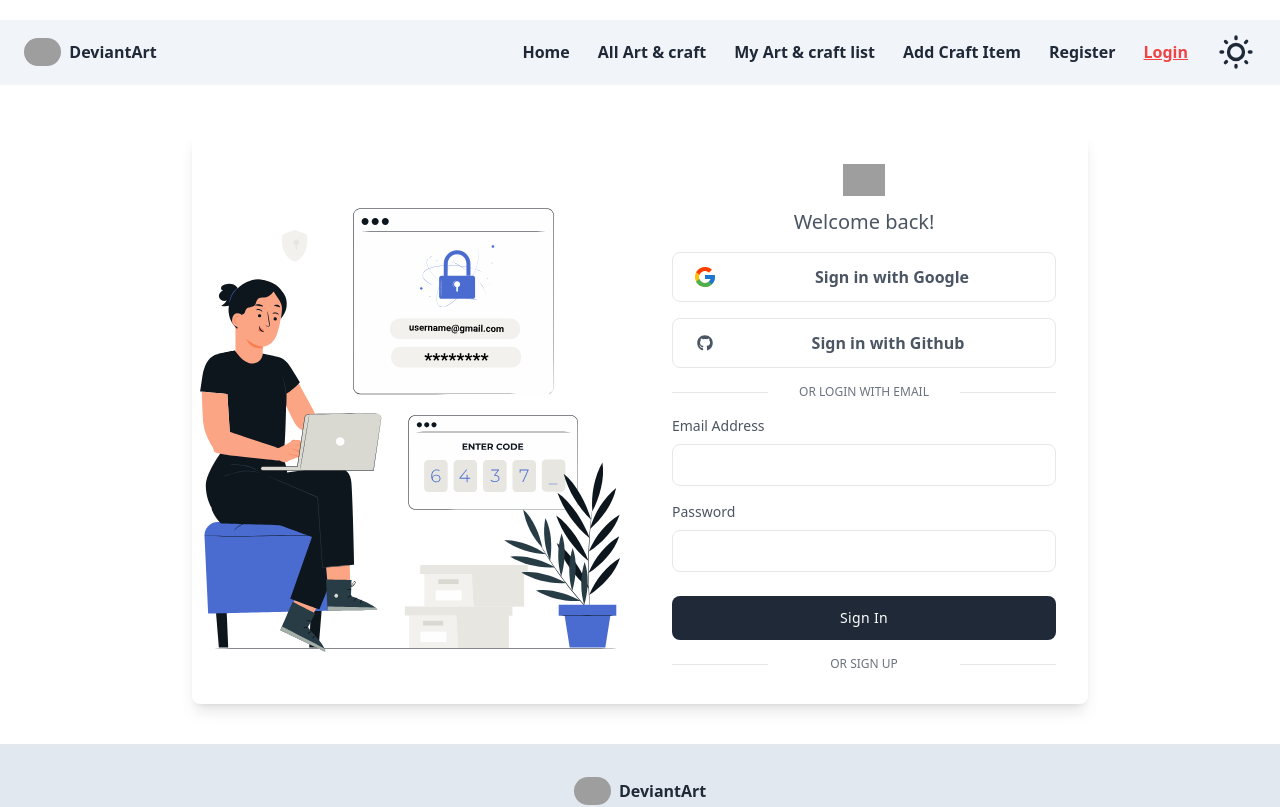
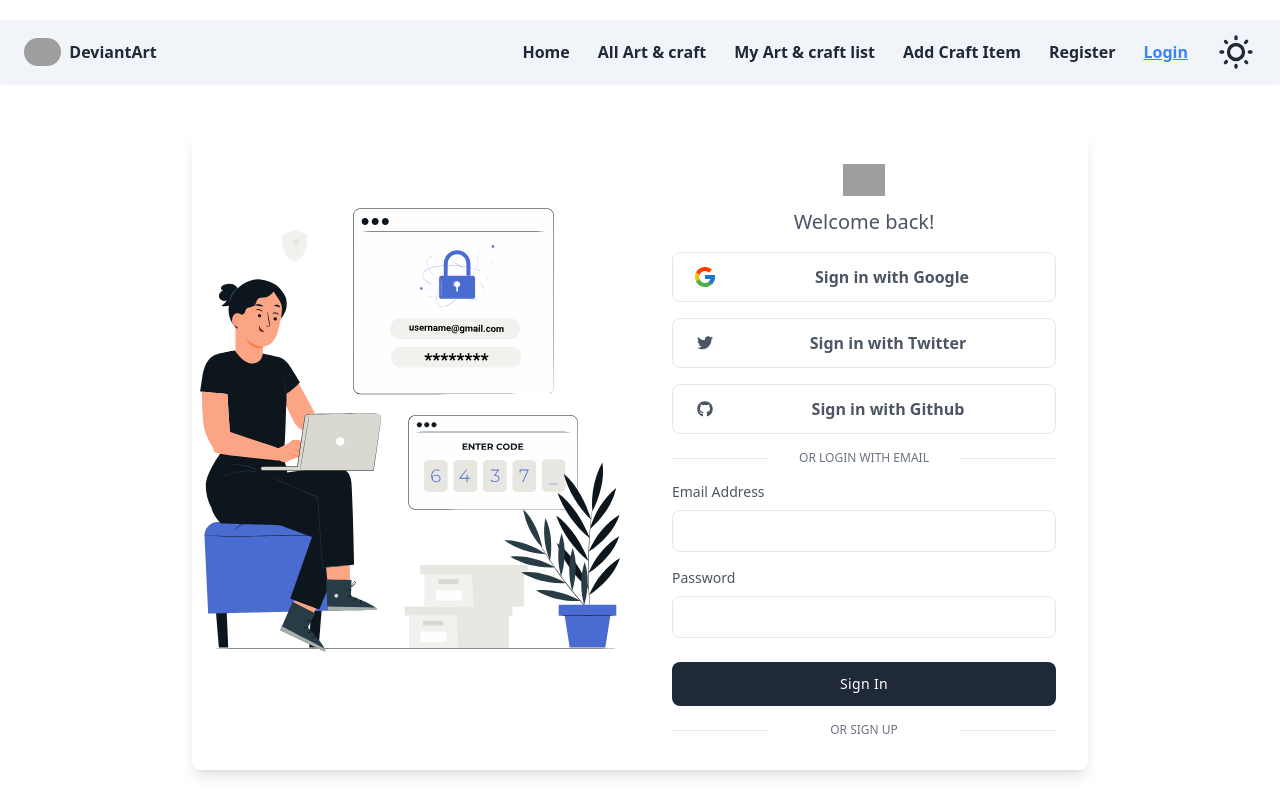
Before and after one commit to jakyaafrinbristi/B9A10-client-side, a React (Vite) app: page /login in a window 1280 px wide. Shown: the top 807 px of the page. Built offline with nearby package versions, Linux system fonts and the light colour scheme; no server answers; grey boxes are pictures that could not be loaded.

Commit message:
readme file added

```diff
--- a/src/components/MyArtDetailsPage.jsx
+++ b/src/components/MyArtDetailsPage.jsx
@@ -17,7 +17,7 @@ const MyArtDetailsPage = ({ item ,items,setItems}) => {
           }).then((result) => {
             if (result.isConfirmed) {
 
-            fetch(`http://localhost:9000/card/${_id}`,{
+            fetch(`${import.meta.env.VITE_API_URL}/card/${_id}`,{
                 method:'DELETE'
             })
             .then(res=>res.json())
--- a/src/components/Navbar.jsx
+++ b/src/components/Navbar.jsx
@@ -90,7 +90,7 @@ const Navbar = () => {
           <NavLink to='/login'
 
             className={({ isActive }) =>
-              isActive ? '  font-bold  underline text-red-500' : 'font-semibold '
+              isActive ? '  font-bold  underline text-blue-500' : 'font-semibold '
             } id="login">Login</NavLink>
 
 
@@ -147,4 +147,4 @@ const Navbar = () => {
   )
 }
 
-export default Navbar
+export default Navbar;
--- a/src/pages/AddCraftItem.jsx
+++ b/src/pages/AddCraftItem.jsx
@@ -42,7 +42,7 @@ const AddCraftItem = () => {
                     title: 'Success!',
                     text: 'Craft Item Added Successfully',
                     icon: 'success',
-                    confirmButtonText: 'Cool'
+                    confirmButtonText: 'Ok'
                   })
 
             }
--- a/src/pages/AllArtCraftItems.jsx
+++ b/src/pages/AllArtCraftItems.jsx
@@ -35,11 +35,8 @@ const AllArtCraftItems = () => {
                 <td className="text-green-600">{table.processing}</td>
                 <th>
                 <Link to={`/card/${table._id}`} >
-                   <button className="btn btn-xs bg-purple-100 text-purple-800 hover:bg-purple-50" id="button">View details</button>
+                   <button className="btn btn-xs bg-purple-100 text-purple-800 hover:bg-purple-50" >View details</button>
                    </Link>
-        <Tooltip anchorSelect="#button">
-          <p >click me</p>
-          </Tooltip>
 
 
                 </th>
--- a/src/pages/Authentication/Login.jsx
+++ b/src/pages/Authentication/Login.jsx
@@ -1,5 +1,6 @@
 import { Link, useLocation, useNavigate } from "react-router-dom"
 import { FaGithub } from "react-icons/fa6";
+import { GrTwitter } from "react-icons/gr";
 import Lottie from "lottie-react";
 // import login from "../../../public/login.json"
 import login from "../../json/login.json";
@@ -17,7 +18,7 @@ const Login = () => {
   const navigate =useNavigate()
   const location =useLocation()
   const { signIn,
-    signInWithGoogle}=useContext(AuthContext);
+    signInWithGoogle,signInWithGithub}=useContext(AuthContext);
     const from =location.state || '/'
 
 
@@ -36,6 +37,22 @@ const Login = () => {
     }
 
   }
+  // github login
+  const handleGithubSign = async() =>{
+    try {
+      await signInWithGithub()
+      navigate(from, { replace:true })
+      toast.success('Successfully Login')
+
+    }
+    catch(error){
+      console.log(error)
+      toast.error("Incorrect...Please logIn again")
+
+    }
+
+  }
+
   // email,pass
   const handleSIgnIn = async e =>{
     e.preventDefault()
@@ -108,6 +125,15 @@ const Login = () => {
             </span>
           </div>
           <div className='flex cursor-pointer items-center justify-center mt-4 text-gray-600 transition-colors duration-300 transform border rounded-lg   hover:bg-gray-50 '>
+            <div className='px-4 py-2'>
+            <GrTwitter />
+            </div>
+
+            <span className='w-5/6 px-4 py-3 font-bold text-center'>
+              Sign in with Twitter
+            </span>
+          </div>
+          <div onClick={ handleGithubSign} className='flex cursor-pointer items-center justify-center mt-4 text-gray-600 transition-colors duration-300 transform border rounded-lg   hover:bg-gray-50 '>
             <div className='px-4 py-2'>
               <FaGithub />
             </div>
--- a/src/pages/Authentication/Register.jsx
+++ b/src/pages/Authentication/Register.jsx
@@ -14,7 +14,7 @@ const Register = () => {
 
   const navigate = useNavigate()
   const location =useLocation()
-  const { createUser, signInWithGoogle, user, setUser, updateUserProfile } = useContext(AuthContext);
+  const { createUser, signInWithGoogle,signInWithGithub ,user, setUser, updateUserProfile } = useContext(AuthContext);
       const from =location.state || '/'
   // create user
   const handleSIgnUp = async e => {
@@ -72,6 +72,21 @@ const Register = () => {
 
     }
   }
+  // github login
+  const handleGithubSign = async() =>{
+    try {
+      await signInWithGithub()
+      navigate(from, { replace:true })
+      toast.success('Successfully Login')
+
+    }
+    catch(error){
+      console.log(error)
+      toast.error("Incorrect...Please logIn again")
+
+    }
+
+  }
   return (
     <div className='flex justify-center items-center min-h-[calc(100vh-306px)] mt-12 gap-6'>
       <div className='flex w-full max-w-sm mx-auto overflow-hidden bg-white rounded-lg shadow-lg  lg:max-w-4xl '>
@@ -114,7 +129,7 @@ const Register = () => {
               Sign in with Google
             </span>
           </div>
-          <div className='flex cursor-pointer items-center justify-center mt-4 text-gray-600 transition-colors duration-300 transform border rounded-lg   hover:bg-gray-50 '>
+          <div onClick={handleGithubSign} className='flex cursor-pointer items-center justify-center mt-4 text-gray-600 transition-colors duration-300 transform border rounded-lg   hover:bg-gray-50 '>
             <div className='px-4 py-2'>
               <FaGithub />
             </div>
--- a/src/pages/MyArtAndCraft.jsx
+++ b/src/pages/MyArtAndCraft.jsx
@@ -7,7 +7,8 @@ const MyArtAndCraft = () => {
     const { user } = useContext(AuthContext)
     const [items,setItems ] = useState([])
     useEffect(() => {
-        fetch(`http://localhost:9000/cards/${user?.email}`)
+
+        fetch(`${import.meta.env.VITE_API_URL}/cards/${user?.email}`)
             .then(res => res.json())
             .then(data => {
                 setItems(data)
--- a/src/pages/Update.jsx
+++ b/src/pages/Update.jsx
@@ -39,7 +39,7 @@ const Update = () => {
                     title: 'Success!',
                     text: 'Craft Item Updated Successfully',
                     icon: 'success',
-                    confirmButtonText: 'Cool'
+                    confirmButtonText: 'Ok'
                   })
 
             }
--- a/src/provider/AuthProvider.jsx
+++ b/src/provider/AuthProvider.jsx
@@ -11,10 +11,12 @@ import {
   updateProfile,
 } from 'firebase/auth'
 import { app} from '../firebase/firebase.config'
+import { GithubAuthProvider } from 'firebase/auth'
 
 export const AuthContext = createContext(null)
 const auth = getAuth(app)
 const googleProvider = new GoogleAuthProvider()
+const githubProvider=new GithubAuthProvider()
 
 const AuthProvider = ({ children }) => {
   const [user, setUser] = useState(null)
@@ -33,6 +35,10 @@ const AuthProvider = ({ children }) => {
   const signInWithGoogle = () => {
     setLoading(true)
     return signInWithPopup(auth, googleProvider)
+  }
+  const signInWithGithub = () => {
+    setLoading(true)
+    return signInWithPopup(auth, githubProvider)
   }
 
   const logOut = async () => {
@@ -67,6 +73,7 @@ const AuthProvider = ({ children }) => {
     createUser,
     signIn,
     signInWithGoogle,
+    signInWithGithub,
     logOut,
     updateUserProfile,
   }
```
Also changed, not shown: 1 other file (tests, documents, lock files or other folders).
